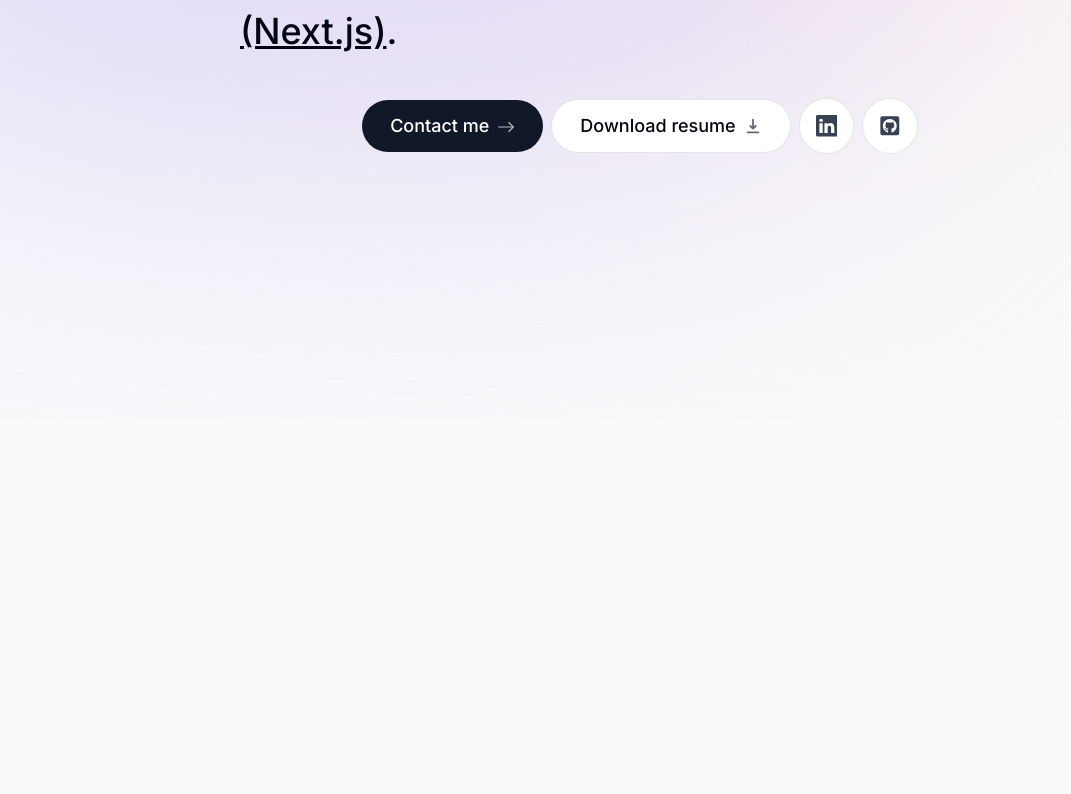
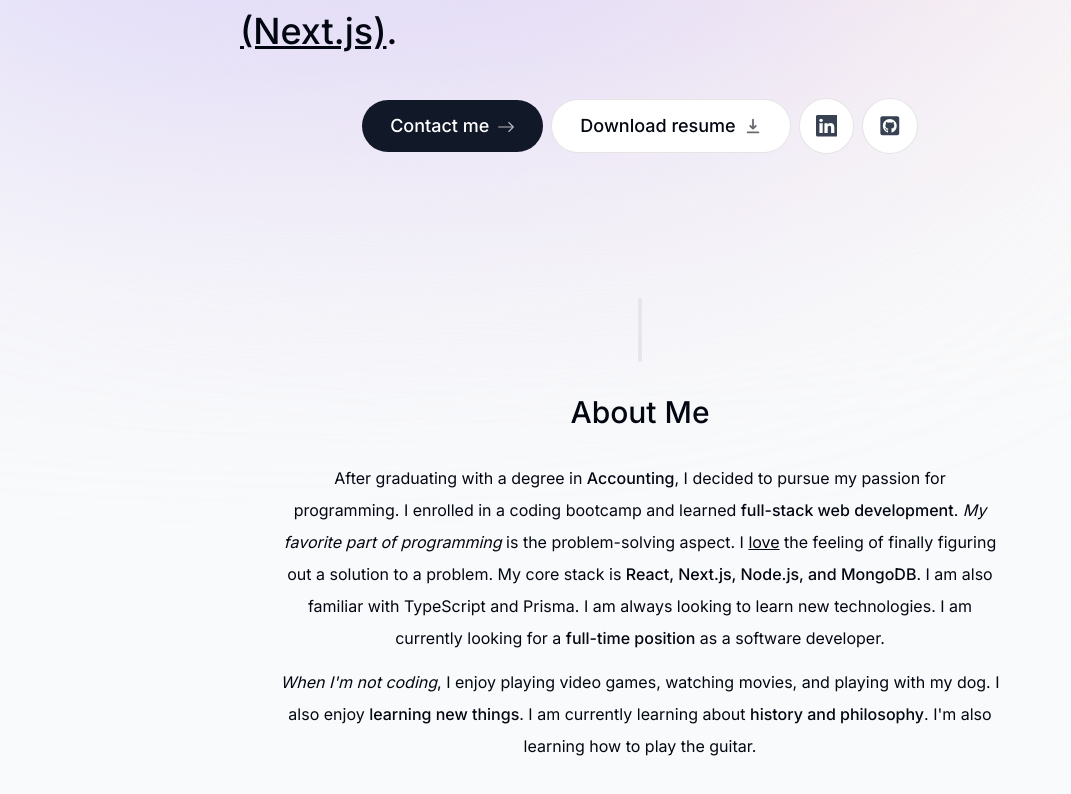
Before and after one commit to Razeev-Shrestha/Portfolio, a Next.js app: page / in a window 1280 px wide. Shown: the part 382-1176 px from the top of the page, without its empty margins (0-1071 px from the left). Before the commit the page ends 800 px from the top, so only its background shows below. Built offline with nearby package versions, Linux system fonts and the light colour scheme.

Commit message:
feat- Intro with divider and about me section

```diff
--- a/app/page.tsx
+++ b/app/page.tsx
@@ -1,9 +1,13 @@
+import { About } from '@/components/About'
+import { Divider } from '@/components/Divider'
 import { Intro } from '@/components/Intro'
 
 export default function Home() {
   return (
     <main className="flex flex-col items-center px-4">
       <Intro />
+      <Divider />
+      <About />
     </main>
   )
 }
--- /dev/null
+++ b/components/About.tsx
@@ -0,0 +1,37 @@
+'use client'
+
+import { motion } from 'framer-motion'
+import { SectionHeading } from './SectionHeading'
+
+export const About = () => {
+  return (
+    <motion.section
+      className="mb-28 max-w-[45rem] text-center leading-8 sm:mb-40 scroll-mt-28"
+      initial={{ opacity: 0, y: 100 }}
+      animate={{ opacity: 1, y: 0 }}
+      transition={{ delay: 0.175 }}
+    >
+      <SectionHeading>About Me</SectionHeading>
+      <p className="mb-3">
+        After graduating with a degree in <span className="font-medium">Accounting</span>, I decided
+        to pursue my passion for programming. I enrolled in a coding bootcamp and learned{' '}
+        <span className="font-medium">full-stack web development</span>.{' '}
+        <span className="italic">My favorite part of programming</span> is the problem-solving
+        aspect. I <span className="underline">love</span> the feeling of finally figuring out a
+        solution to a problem. My core stack is{' '}
+        <span className="font-medium">React, Next.js, Node.js, and MongoDB</span>. I am also
+        familiar with TypeScript and Prisma. I am always looking to learn new technologies. I am
+        currently looking for a <span className="font-medium">full-time position</span> as a
+        software developer.
+      </p>
+
+      <p>
+        <span className="italic">When I&apos;m not coding</span>, I enjoy playing video games,
+        watching movies, and playing with my dog. I also enjoy{' '}
+        <span className="font-medium">learning new things</span>. I am currently learning about{' '}
+        <span className="font-medium">history and philosophy</span>. I&apos;m also learning how to
+        play the guitar.
+      </p>
+    </motion.section>
+  )
+}
--- /dev/null
+++ b/components/Divider.tsx
@@ -0,0 +1,14 @@
+'use client'
+
+import { motion } from 'framer-motion'
+
+export const Divider = () => {
+  return (
+    <motion.div
+      className="bg-gray-200 my-8 h-16 w-1 rounded-full hidden sm:block dark:bg-opacity-20"
+      initial={{ opacity: 0, y: 100 }}
+      animate={{ opacity: 1, y: 0 }}
+      transition={{ delay: 0.125 }}
+    ></motion.div>
+  )
+}
--- a/components/Intro.tsx
+++ b/components/Intro.tsx
@@ -48,7 +48,7 @@
           </motion.span>
         </div>
       </div>
-      <motion.p
+      <motion.h1
         className="mb-10 mt-4 text-2xl font-medium !leading-[1.5] sm:text-4xl"
         initial={{ opacity: 0, y: 100 }}
         animate={{ opacity: 1, y: 0 }}
@@ -58,7 +58,7 @@
         <span className="font-bold">2 years</span> of experience. I enjoy building{' '}
         <i className="italic">sites & apps</i>. My focus is{' '}
         <span className="underline">React (Next.js)</span>.
-      </motion.p>
+      </motion.h1>
       <motion.div
         className="flex flex-col sm:flex-row items-center justify-center gap-2 px-4 text-lg font-medium"
         initial={{
--- /dev/null
+++ b/components/SectionHeading.tsx
@@ -0,0 +1,5 @@
+import { FC, PropsWithChildren } from 'react'
+
+export const SectionHeading: FC<PropsWithChildren> = ({ children, ...props }) => (
+  <h2 className="text-3xl font-medium mb-8">{children}</h2>
+)
```
